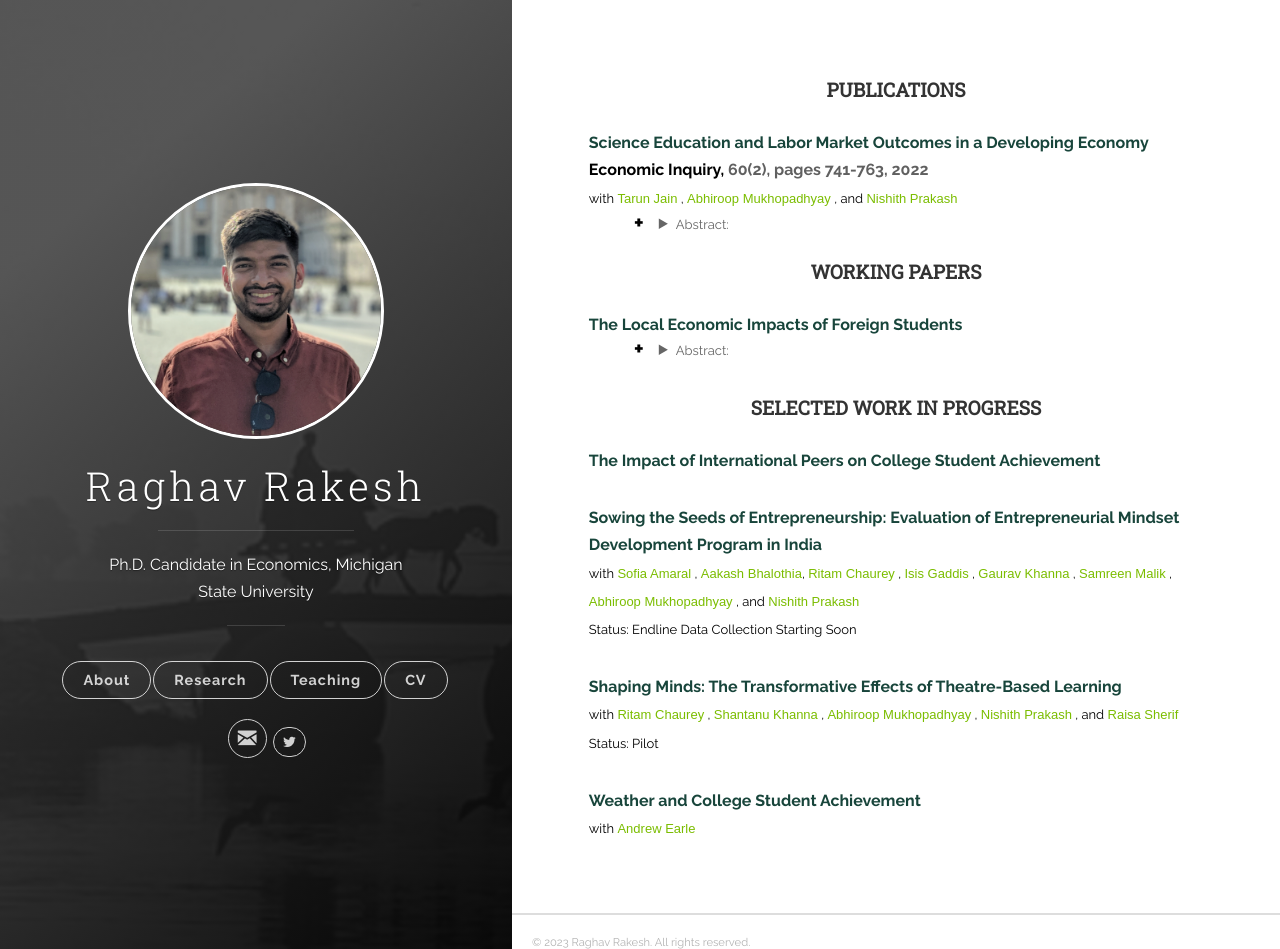
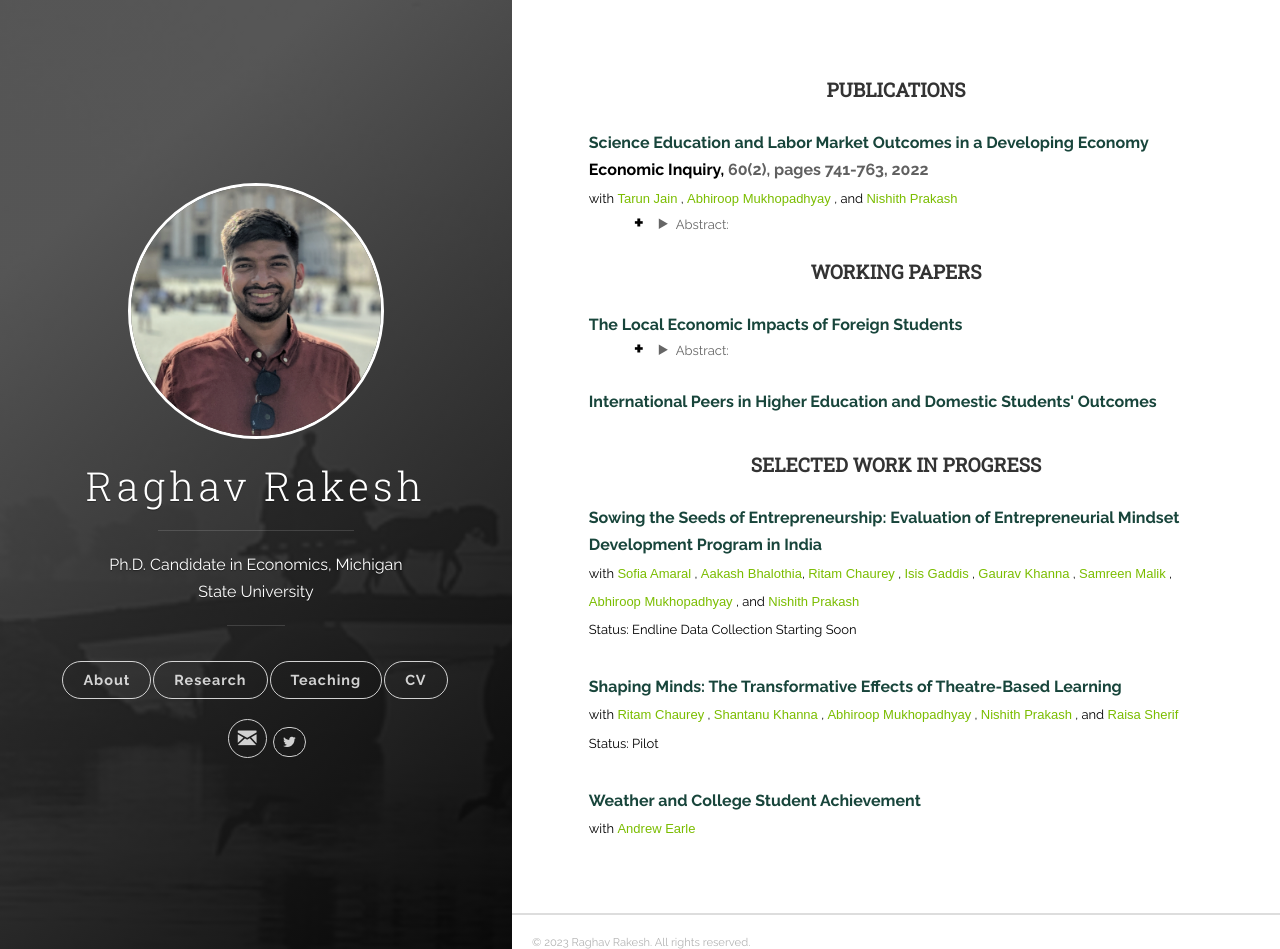
Before and after one commit to raghavrakesh/raghavrakesh.github.io, a Jekyll site: the page built from _posts/2018-06-13-research.markdown, in a window 1280 px wide and 949 px high. Built offline with Jekyll 4.4.1, drawn with Linux system fonts in a browser that asks for light colours.

Commit message:
Update 2018-06-13-research.markdown

```diff
--- a/_posts/2018-06-13-research.markdown
+++ b/_posts/2018-06-13-research.markdown
@@ -78,16 +78,18 @@ tags: [jekyll]
   </details>
 </ul>
 
-<h4 style="margin-top:40px;" id="work-in-progress"><strong><center> SELECTED WORK IN PROGRESS</center></strong></h4>
-
 <p style="margin-top:30px;">
   <b>
     <strong>
-        <font size="3" style="color:#18453B">The Impact of International Peers on College Student Achievement</font>
+        <font size="3" style="color:#18453B">International Peers in Higher Education and Domestic Students' Outcomes</font>
     </strong>
     <br>
   </b>
 </p>
+
+
+<h4 style="margin-top:40px;" id="work-in-progress"><strong><center> SELECTED WORK IN PROGRESS</center></strong></h4>
+
 
 
 <p style="margin-top:30px;">
```
